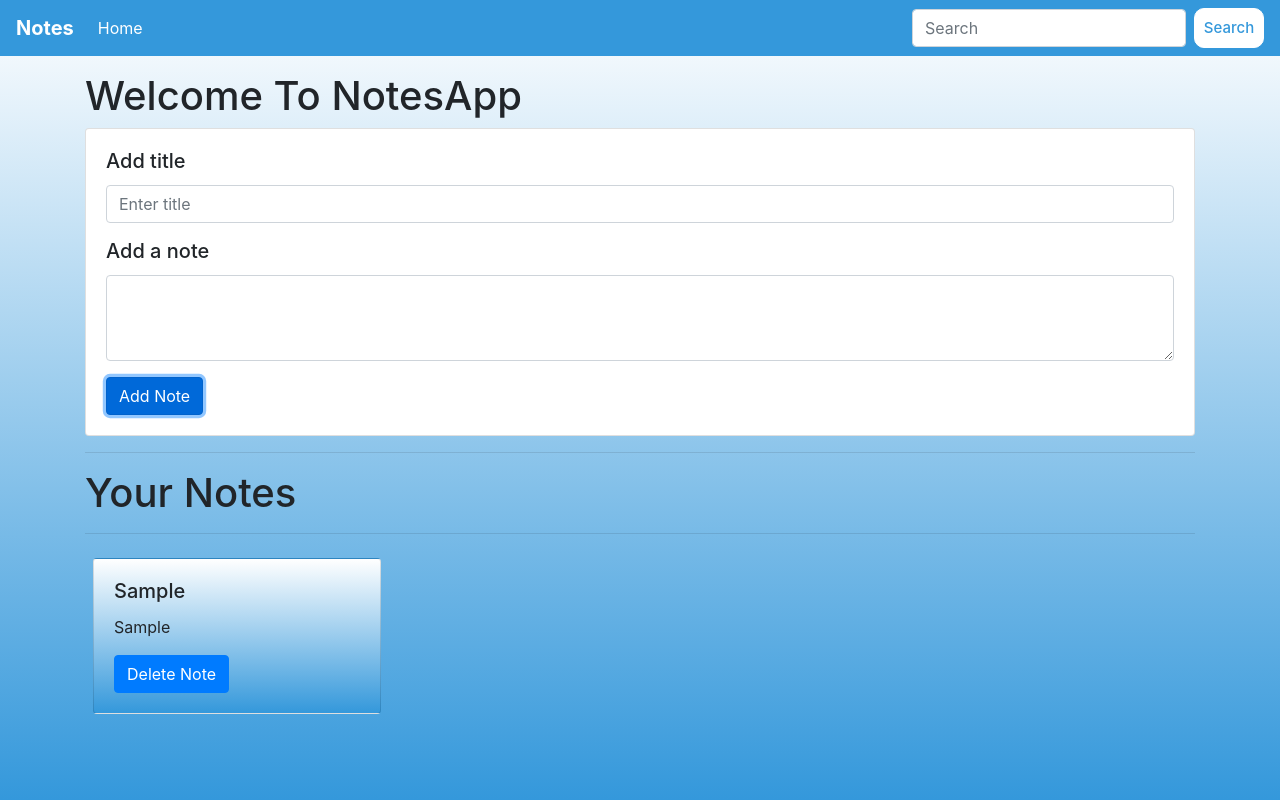
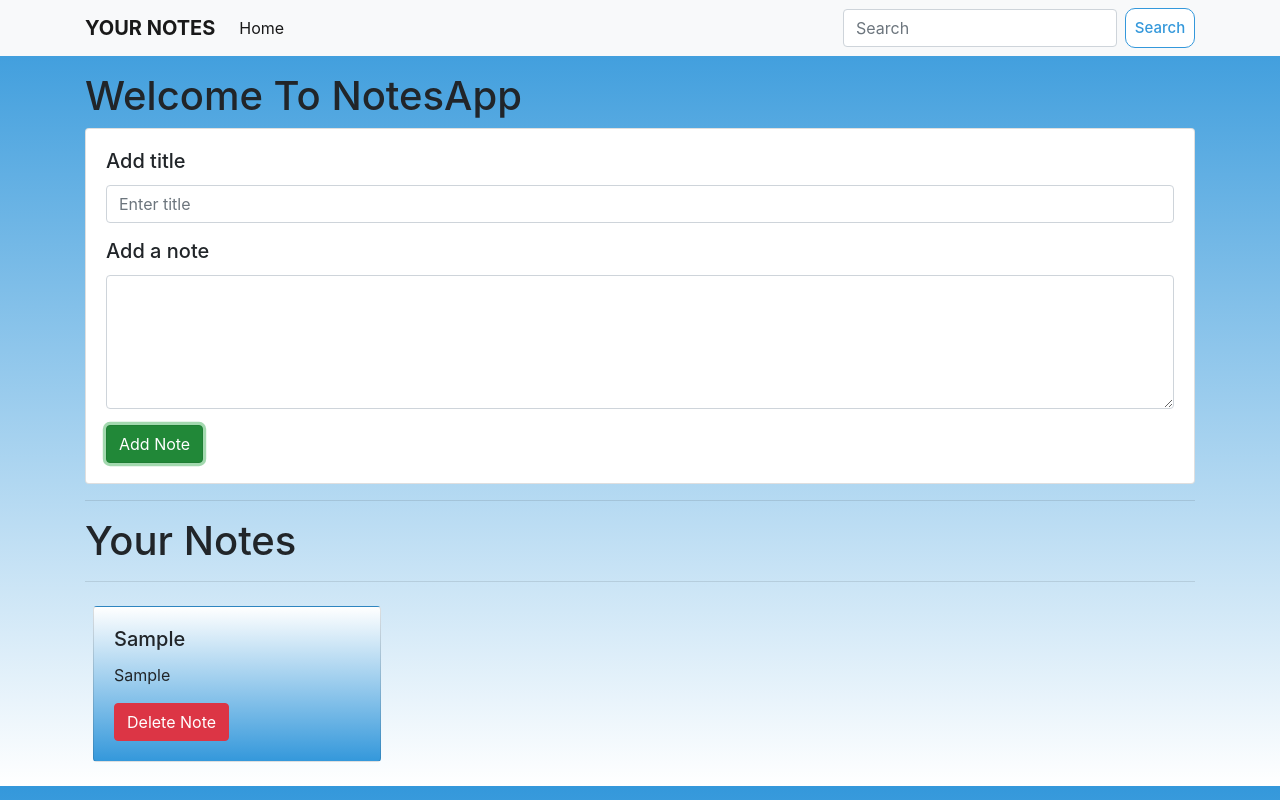
Before and after one commit to grv0905/Notes-app-in-js, a plain HTML site: page index.html in a window 1280 px wide. Both pictures are taken after typing "Sample", "Sample" into the empty fields and a click on the button "Add Note". Drawn offline with nearby package versions, Linux system fonts and the light colour scheme.

Commit message:
First commit

```diff
--- a/app.css
+++ b/app.css
@@ -1,10 +1,16 @@
 body{
-	background-image:linear-gradient(to bottom,#ffffff,#3498db);
-	height:100vh;
+	background-image:linear-gradient(to bottom,#3498db,#ffffff);
+	background: cover;
+	color: grey;
+}
+
+.navbar-toggler{
+	border:2px solid white;
 }
 
 nav{
 	background-color:#3498db;
+	position: fixed;
 }
 .navbar-brand{
 	color: #ffffff;
@@ -18,7 +24,7 @@ nav a{
 .search-btn{
 	background-color: white;
 	color: #3498db;
-	border: 1px solid white;
+	border: 1px solid #3498db ;
 	width: 70px;
 	height: 40px;
 	border-radius: 10px;
--- a/app.js
+++ b/app.js
@@ -11,15 +11,31 @@ addBtn.addEventListener("click", function(e) {
   } else {
     notesObj = JSON.parse(notes);
   }
+
   let myObj = {
     title: addTitle.value,
     text: addTxt.value
   }
+
+if(myObj.title=="" && myObj.text==""){
+  alert("Sorry, You haven't entered anything to add.");
+}
+
+else if(myObj.title==""){
+  alert("Sorry, You can't add a note without a title.");
+}
+
+else if(myObj.text==""){
+  alert("Sorry, You can't add an empty note.");
+}
+else{
   notesObj.push(myObj);
   localStorage.setItem("notes", JSON.stringify(notesObj));
   addTxt.value = "";
   addTitle.value = "";
   showNotes();
+}
+
 });
 
 // Function to show elements from localStorage
@@ -37,7 +53,7 @@ function showNotes() {
                     <div class="card-body">
                         <h5 class="card-title">${element.title}</h5>
                         <p class="card-text"> ${element.text}</p>
-                        <button id="${index}"onclick="deleteNote(this.id)" class="btn btn-primary">Delete Note</button>
+                        <button id="${index}"onclick="deleteNote(this.id)" class="btn btn-danger">Delete Note</button>
                     </div>
                 </div>`;
   });
--- a/index.html
+++ b/index.html
@@ -11,13 +11,13 @@
 </head>
 
 <body>
+    <nav class="navbar navbar-expand-lg navbar-light bg-light">
 
-    <nav class="navbar navbar-expand-lg">
-        <a class="navbar-brand" href="#">Notes</a>
-        <button class="navbar-toggler" type="button" data-toggle="collapse" data-target="#navbarSupportedContent"
-            aria-controls="navbarSupportedContent" aria-expanded="false" aria-label="Toggle navigation">
-            <span class="navbar-toggler-icon"></span>
-        </button>
+        <div class="container">
+            <a class="navbar-brand" href="#">YOUR NOTES</a>
+        <button class="navbar-toggler" type="button" data-toggle="collapse" data-target="#navbarSupportedContent" aria-controls="navbarSupportedContent" aria-expanded="false" aria-label="Toggle navigation">
+    <span class="navbar-toggler-icon"></span>
+  </button>
 
         <div class="collapse navbar-collapse" id="navbarSupportedContent">
             <ul class="navbar-nav mr-auto">
@@ -31,6 +31,7 @@
                     aria-label="Search">
                 <button class="search-btn my-2 my-sm-0" type="submit">Search</button>
             </form>
+        </div>
         </div>
     </nav>
 
@@ -46,9 +47,9 @@
                 </div>
                 <h5 class="card-title">Add a note</h5>
                 <div class="form-group">
-                    <textarea class="form-control" id="addTxt" rows="3"></textarea>
+                    <textarea class="form-control" id="addTxt" rows="5"></textarea>
                 </div>
-                <button class="btn btn-primary" id="addBtn">Add Note</button>
+                <button class="btn btn-success" id="addBtn">Add Note</button>
             </div>
         </div>
         <hr>
```
